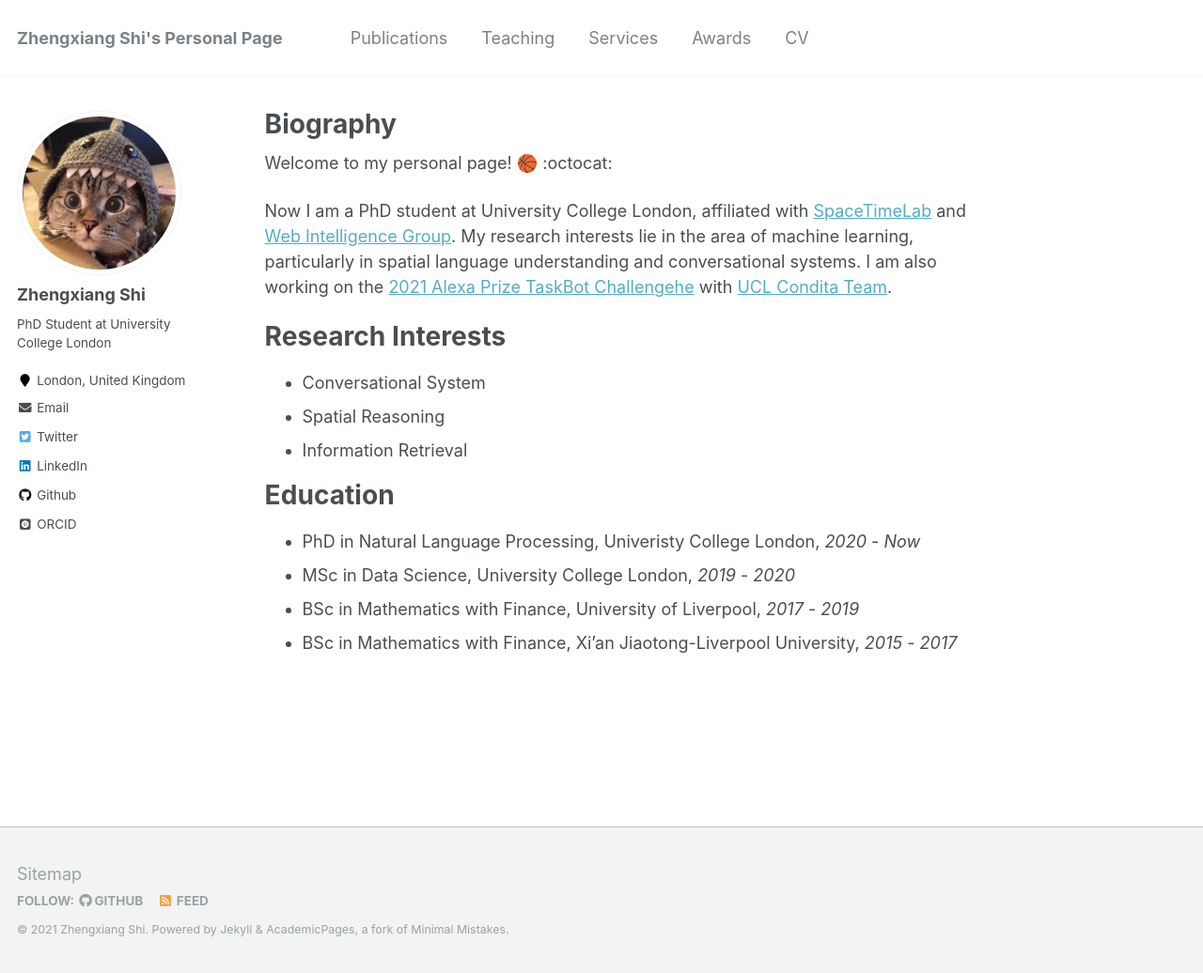
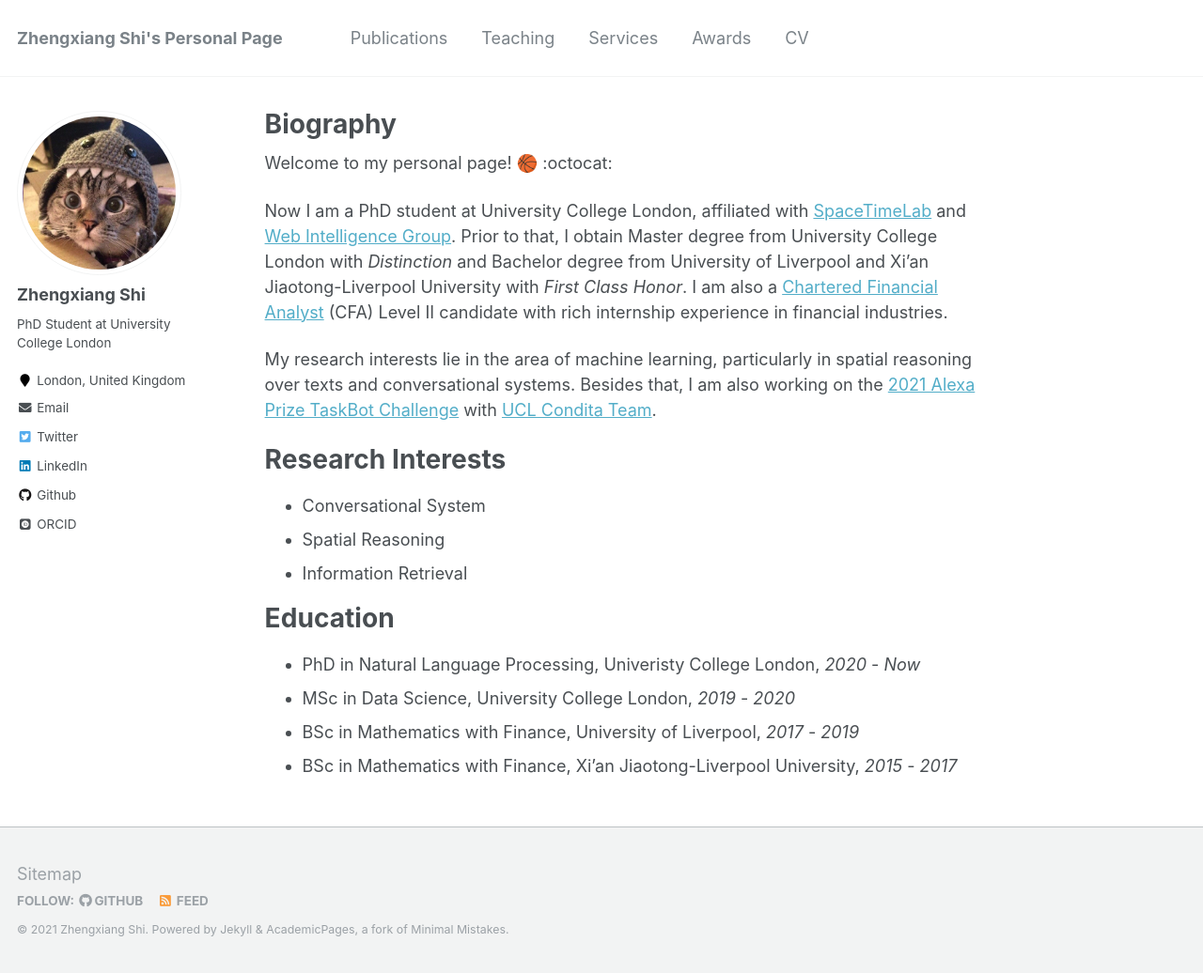
Before and after one commit to ZhengxiangShi/zhengxiangshi.github.io, a Jekyll site: the page built from _pages/about.md, in a window 1280 px wide and 1036 px high. Shown: the whole window at 94% size. Built offline with Jekyll 4.4.1, drawn with Linux system fonts in a browser that asks for light colours; emoji names are drawn with the system emoji font; some web fonts are replaced.

Commit message:
update info

```diff
--- a/_pages/about.md
+++ b/_pages/about.md
@@ -11,7 +11,9 @@ redirect_from:
 <!-- ------ -->
 Welcome to my personal page! :basketball: :octocat:
 
-Now I am a PhD student at University College London, affiliated with [SpaceTimeLab](https://www.ucl.ac.uk/civil-environmental-geomatic-engineering/research/groups-centres-and-sections/spacetimelab) and [Web Intelligence Group](http://wi.cs.ucl.ac.uk). My research interests lie in the area of machine learning, particularly in spatial language understanding and conversational systems. I am also working on the [2021 Alexa Prize TaskBot Challengehe](https://www.amazon.science/academic-engagements/ten-university-teams-selected-to-participate-in-alexa-prize-taskbot-challenge) with [UCL Condita Team](http://wi.cs.ucl.ac.uk/index.php/2021/08/14/the-ucl-condita-team-selected-for-the-2021-alexa-prize-taskbot-challenge/).
+Now I am a PhD student at University College London, affiliated with [SpaceTimeLab](https://www.ucl.ac.uk/civil-environmental-geomatic-engineering/research/groups-centres-and-sections/spacetimelab) and [Web Intelligence Group](http://wi.cs.ucl.ac.uk). Prior to that, I obtain Master degree from University College London with *Distinction* and Bachelor degree from University of Liverpool and Xi'an Jiaotong-Liverpool University with *First Class Honor*. I am also a [Chartered Financial Analyst](https://en.wikipedia.org/wiki/Chartered_Financial_Analyst) (CFA) Level II candidate with rich internship experience in financial industries.
+
+My research interests lie in the area of machine learning, particularly in spatial reasoning over texts and conversational systems. Besides that, I am also working on the [2021 Alexa Prize TaskBot Challenge](https://www.amazon.science/academic-engagements/ten-university-teams-selected-to-participate-in-alexa-prize-taskbot-challenge) with [UCL Condita Team](http://wi.cs.ucl.ac.uk/index.php/2021/08/14/the-ucl-condita-team-selected-for-the-2021-alexa-prize-taskbot-challenge/).
 
 <!-- I focus on improving common-sense reasoning in conversational agents by equipping them with abilities to infer and understand spatial relations in natural language. -->
 
```
